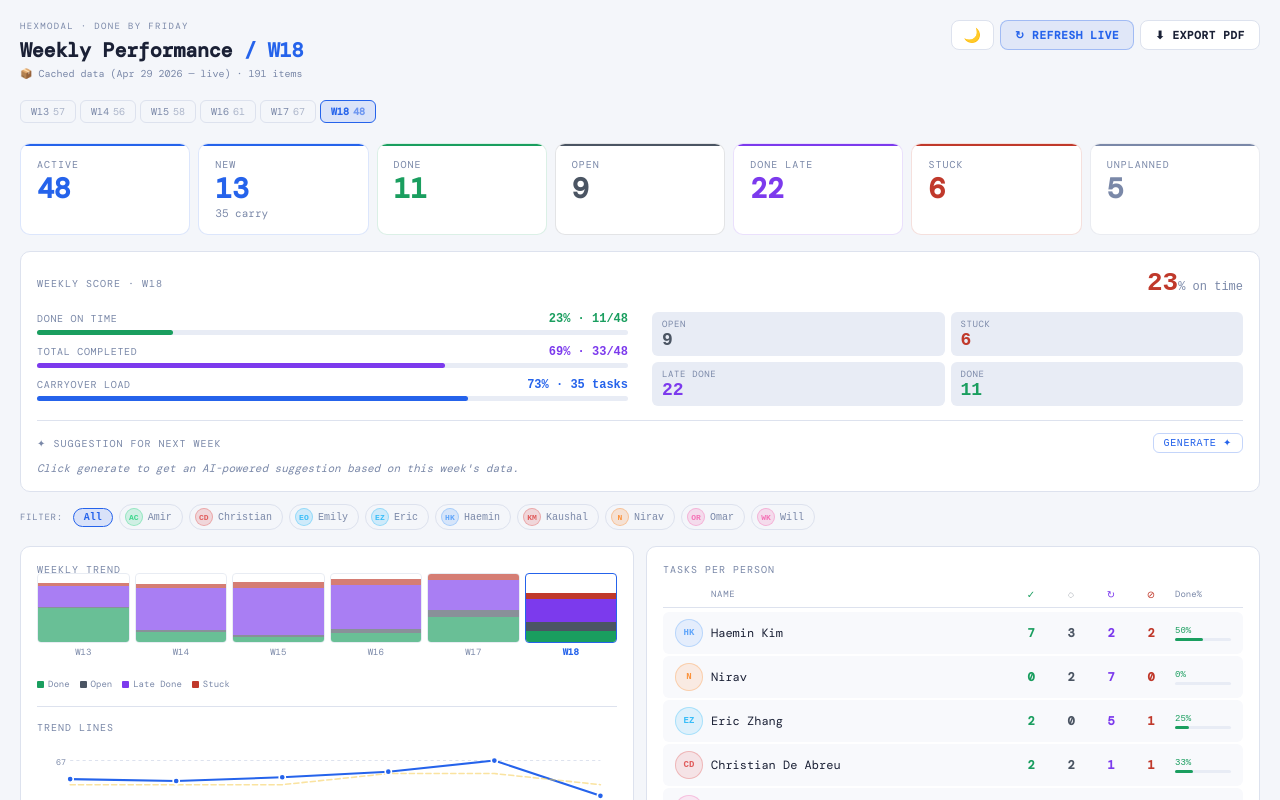
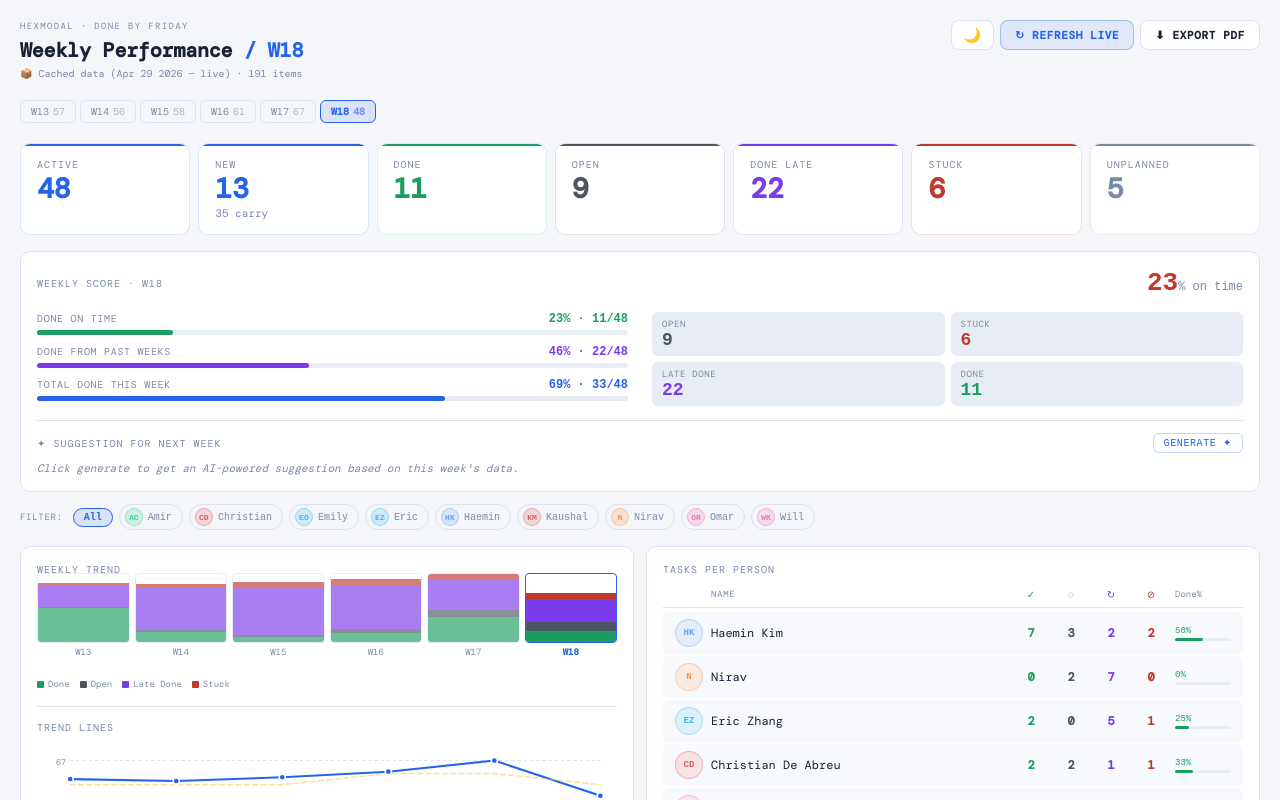
Before and after one commit to christian-hexmodal/hexmodal-dashboard, a React (Vite) app: page / in a window 1280 px wide. Shown: the top 800 px of the page. Built offline with nearby package versions, Linux system fonts and the light colour scheme; a web font is replaced by a local one.

Commit message:
Reframe score bars: Done on Time / Done from Past Weeks / Total Done This Week

```diff
--- a/src/App.jsx
+++ b/src/App.jsx
@@ -547,8 +547,14 @@ function WeekScoreCard({classified, carryoverCount, weekItems, selectedWeek, all
   const late = classified.filter(i => i.cls === "late").length;
   const stuck = classified.filter(i => i.cls === "stuck").length;
   const open = classified.filter(i => i.cls === "open").length;
+  // Completion lens — items whose work actually finished THIS week
+  const doneOnTimeThisWeek = classified.filter(i => i.weekDone === selectedWeek && i.weekCreated === selectedWeek).length;
+  const doneFromPastThisWeek = classified.filter(i => i.weekDone === selectedWeek && i.weekCreated < selectedWeek).length;
+  const totalDoneThisWeek = doneOnTimeThisWeek + doneFromPastThisWeek;
   const totalCompleted = done + late;
-  const onTimePct = total > 0 ? Math.round((done / total) * 100) : 0;
+  const onTimePct = total > 0 ? Math.round((doneOnTimeThisWeek / total) * 100) : 0;
+  const fromPastPct = total > 0 ? Math.round((doneFromPastThisWeek / total) * 100) : 0;
+  const totalDonePct = total > 0 ? Math.round((totalDoneThisWeek / total) * 100) : 0;
   const completedPct = total > 0 ? Math.round((totalCompleted / total) * 100) : 0;
   const carryoverPct = total > 0 ? Math.round((carryoverCount / total) * 100) : 0;
 
@@ -609,9 +615,9 @@ Give a single short paragraph (2-3 sentences max) with one specific, actionable
       </div>
       <div style={{display:"grid",gridTemplateColumns:"1fr 1fr",gap:"0 24px"}}>
         <div>
-          <ScoreBar label="Done on time" pct={onTimePct} color={C.done} sub={`${done}/${total}`}/>
-          <ScoreBar label="Total completed" pct={completedPct} color={C.late} sub={`${totalCompleted}/${total}`}/>
-          <ScoreBar label="Carryover load" pct={carryoverPct} color={C.carryover} sub={`${carryoverCount} tasks`}/>
+          <ScoreBar label="Done on time" pct={onTimePct} color={C.done} sub={`${doneOnTimeThisWeek}/${total}`}/>
+          <ScoreBar label="Done from past weeks" pct={fromPastPct} color={C.late} sub={`${doneFromPastThisWeek}/${total}`}/>
+          <ScoreBar label="Total done this week" pct={totalDonePct} color={C.carryover} sub={`${totalDoneThisWeek}/${total}`}/>
         </div>
         <div>
           <div style={{display:"grid",gridTemplateColumns:"1fr 1fr",gap:6,marginBottom:10}}>
@@ -801,9 +807,12 @@ function Dashboard(){
     const late = classified.filter(i=>i.cls==="late").length;
     const stuck = classified.filter(i=>i.cls==="stuck").length;
     const open = classified.filter(i=>i.cls==="open").length;
-    const onTimePct = total > 0 ? Math.round((done/total)*100) : 0;
-    const completedPct = total > 0 ? Math.round(((done+late)/total)*100) : 0;
-    const carryoverPct = total > 0 ? Math.round((carryoverCount/total)*100) : 0;
+    const doneOnTimeThisWeek = classified.filter(i=>i.weekDone===selectedWeek && i.weekCreated===selectedWeek).length;
+    const doneFromPastThisWeek = classified.filter(i=>i.weekDone===selectedWeek && i.weekCreated<selectedWeek).length;
+    const totalDoneThisWeek = doneOnTimeThisWeek + doneFromPastThisWeek;
+    const onTimePct = total > 0 ? Math.round((doneOnTimeThisWeek/total)*100) : 0;
+    const fromPastPct = total > 0 ? Math.round((doneFromPastThisWeek/total)*100) : 0;
+    const totalDonePct = total > 0 ? Math.round((totalDoneThisWeek/total)*100) : 0;
     const clsLabel = {done:"Done", late:"Done Late", open:"Open", stuck:"Stuck"};
     const clsColor = {done:"#1a9e5f", late:"#7c3aed", open:"#4b5563", stuck:"#c0392b"};
     const kpis = [
@@ -846,9 +855,9 @@ function Dashboard(){
     </div>
     <h2>Weekly Score</h2>
     ${[
-      {label:"Done on time", val:`${done}/${total}`, pct:onTimePct, color:"#1a9e5f"},
-      {label:"Total completed", val:`${done+late}/${total}`, pct:completedPct, color:"#7c3aed"},
-      {label:"Carryover load", val:`${carryoverCount} tasks`, pct:carryoverPct, color:"#2563eb"},
+      {label:"Done on time", val:`${doneOnTimeThisWeek}/${total}`, pct:onTimePct, color:"#1a9e5f"},
+      {label:"Done from past weeks", val:`${doneFromPastThisWeek}/${total}`, pct:fromPastPct, color:"#7c3aed"},
+      {label:"Total done this week", val:`${totalDoneThisWeek}/${total}`, pct:totalDonePct, color:"#2563eb"},
     ].map(b=>`<div class="bar-row"><div class="bar-label"><span>${b.label}</span><span style="color:${b.color};font-weight:700;">${b.pct}% &nbsp; ${b.val}</span></div><div class="bar-track"><div class="bar-fill" style="width:${b.pct}%;background:${b.color};"></div></div></div>`).join("")}
     <h2>By Person</h2>
     <table>
```
